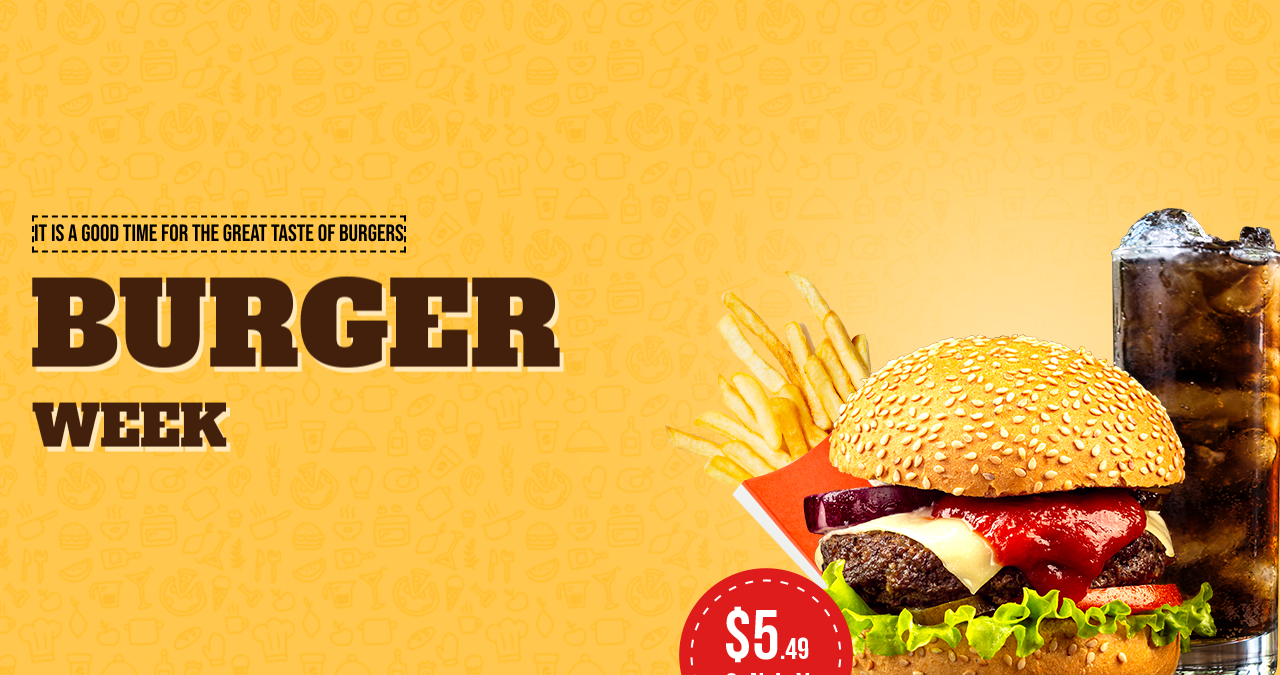
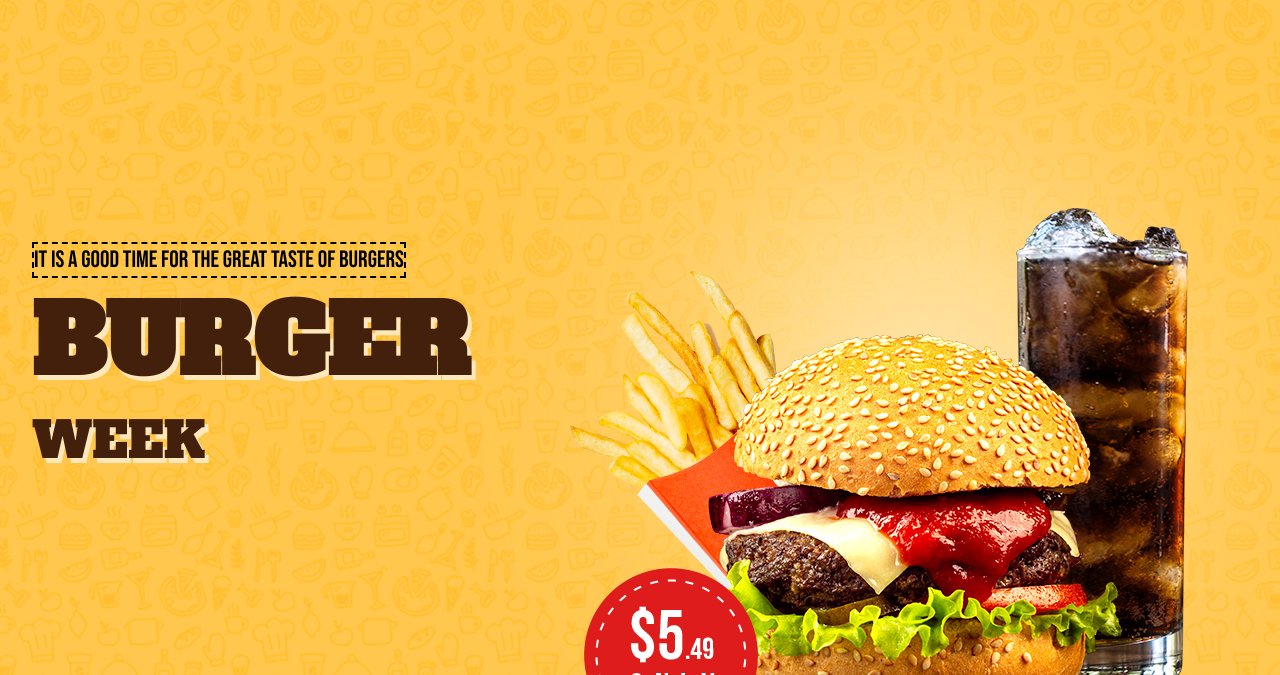
Before and after one commit to riyad-ahmed/Burger-House, a plain HTML site: page index.html in a window 1280 px wide. Shown: the part 125-800 px from the top of the page. Drawn offline with nearby package versions, Linux system fonts and the light colour scheme.

Commit message:
d-image add font

```diff
--- a/index.html
+++ b/index.html
@@ -25,6 +25,9 @@
   <link
     href="https://fonts.googleapis.com/css2?family=Bebas+Neue&family=Montserrat:ital,wght@0,300;0,400;1,200;1,400&family=Open+Sans:ital,wght@0,300;0,400;0,500;1,300;1,400&family=Poppins:ital,wght@0,100;0,200;0,300;0,400;0,500;0,600;0,700;0,800;0,900;1,100;1,200;1,300;1,400;1,500;1,600;1,700;1,800;1,900&display=swap"
     rel="stylesheet">
+  <link rel="preconnect" href="https://fonts.googleapis.com">
+  <link rel="preconnect" href="https://fonts.gstatic.com" crossorigin>
+  <link href="https://fonts.googleapis.com/css2?family=Alfa+Slab+One&family=Great+Vibes&display=swap" rel="stylesheet">
 
 </head>
 
@@ -49,8 +52,8 @@
     <div class="nev">
       <div class="tasste">
         <p class="border">It is a good time for the great taste of burgers</p>
-        <img class="title" src="image/Title.png" alt="title.  png">
-        <img src="image/Sub Title.png" alt="sub title.png">
+        <h1 class="title">BURGER</h1>
+        <span class="sub-title">WEEK</span>
       </div>
       <div class="riyad">
         <img src="image/burger_banner.png" alt="riyad.png">
--- a/style.css
+++ b/style.css
@@ -6,6 +6,7 @@ body{
 
 h1,h2,h3,h4,h5,a,p{
   font-family: 'Bebas Neue';
+  margin: auto;
 }
 .burger{
   width: 100%;
@@ -49,11 +50,6 @@ h1,h2,h3,h4,h5,a,p{
   font-size: 20.83px;
 }
 
-/* .heading{
-  font-size: 114px;
-  color: #3d2514;
-} */
-
 .nev{
 
   width: 100%;
@@ -71,8 +67,16 @@ h1,h2,h3,h4,h5,a,p{
 }
 
 .title{
-  display: block;
-  margin-bottom: 30px;
+  font-size: 94px;
+  font-family: 'Alfa Slab One',sans-serif;
+  color: #42200b;
+  text-shadow: 4px 5px #fee7ba;
+}
+.sub-title{
+  font-size: 50px;
+  font-family: 'Alfa Slab One',sans-serif;
+  color: #42200b;
+  text-shadow: 4px 5px #fee7ba;
 }
 
 .tasste{
@@ -81,7 +85,7 @@ h1,h2,h3,h4,h5,a,p{
     /* padding-left: 10%; */
     vertical-align: top;
     transform: translateY(50%);
-    margin-top: 5%;
+    margin-top: 10%;
     margin-left: 5rem;
 }
 
@@ -490,3 +494,9 @@ input[type=text], select {
     margin-left: 2rem;
   }
 }
+.test{
+  font-size: 94px;
+  font-family: 'Alfa Slab One',sans-serif;
+  color: #42200b;
+  text-shadow: 4px 5px #fee7ba
+}
```
